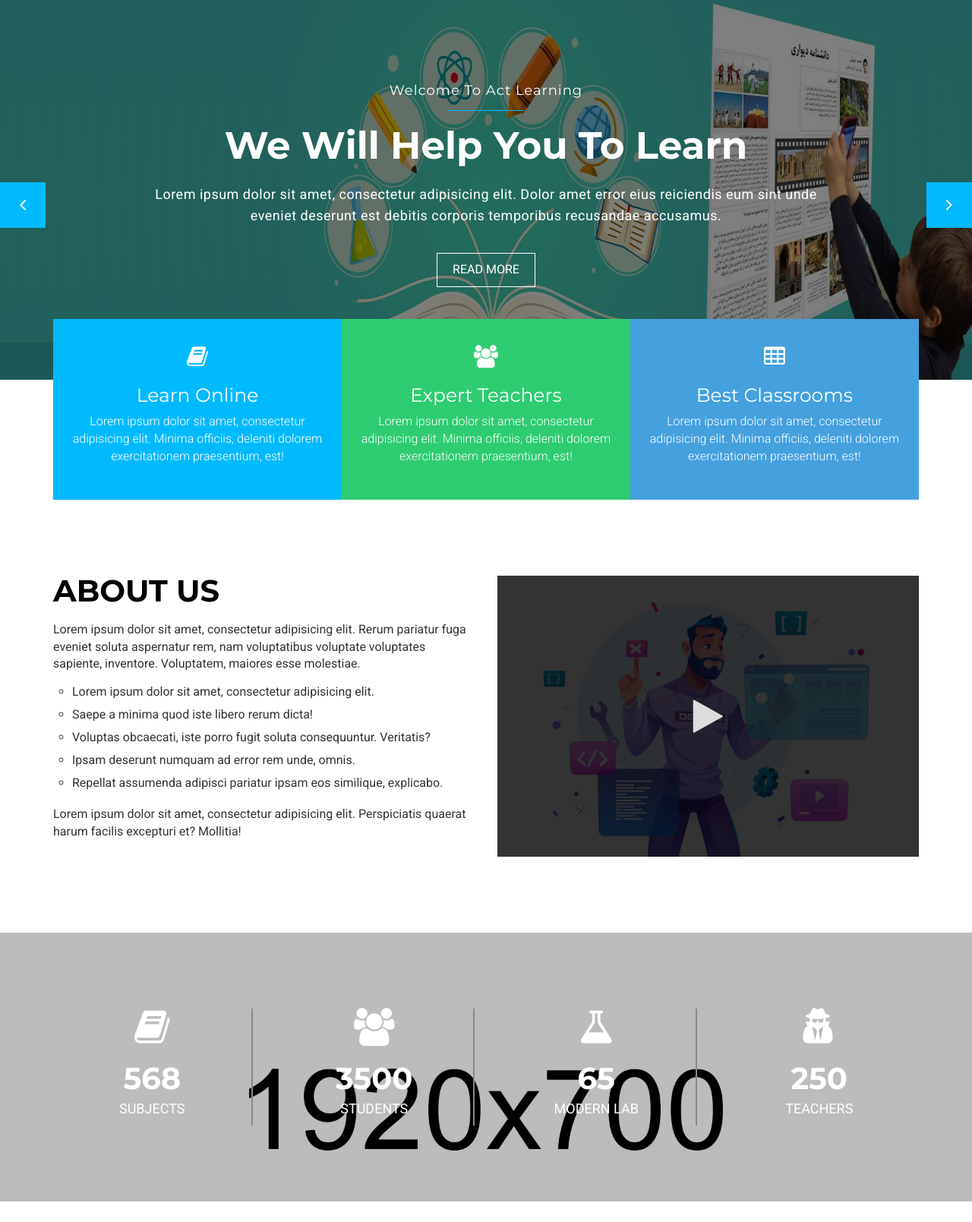
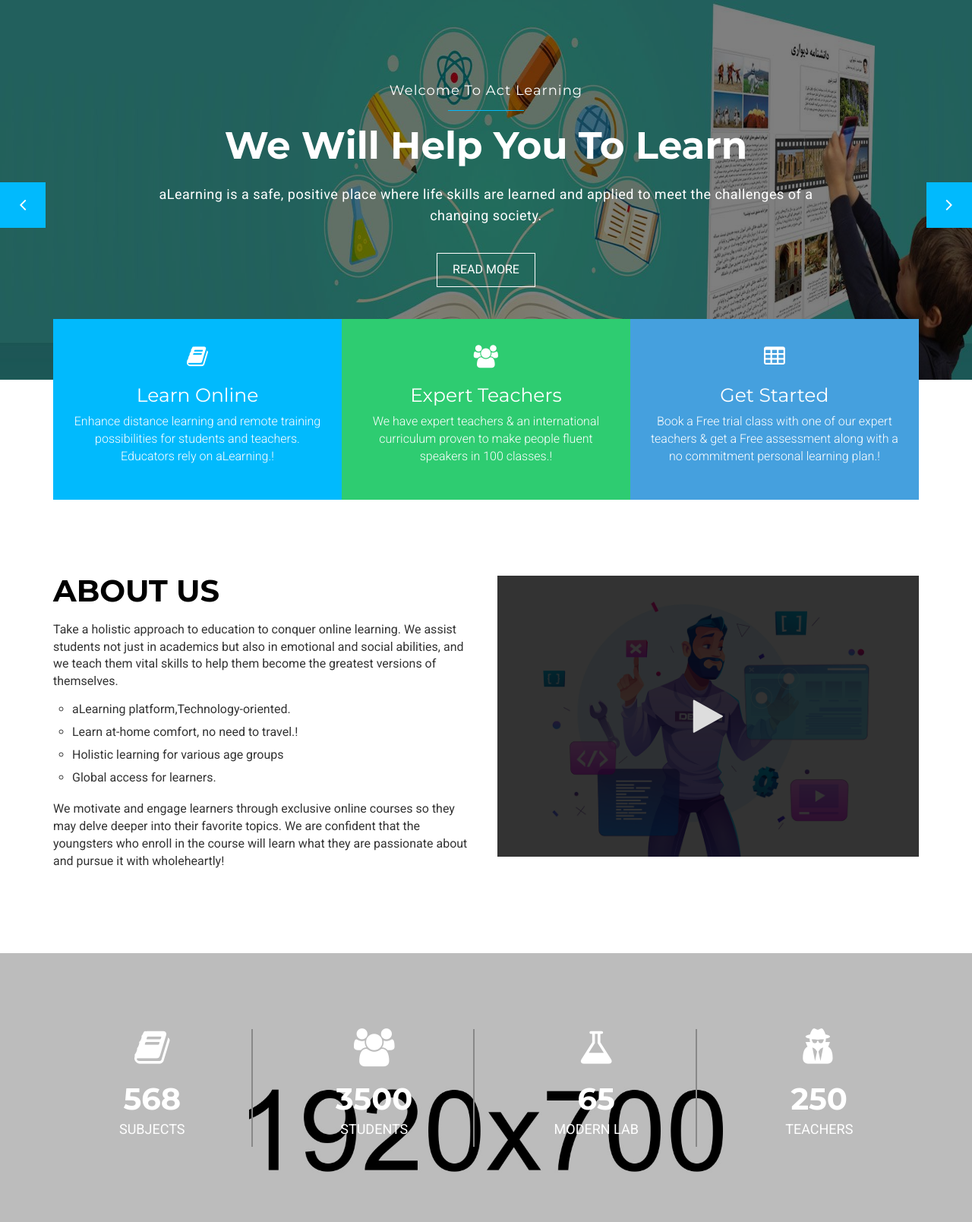
Before and after one commit to bijayathapa/lms_site, a Django app: page / in a window 1280 px wide. Shown: the part 116-1725 px from the top of the page at 76% size. Run offline with Django 3.2, Linux system fonts and the light colour scheme; data comes from the database, SQL or seed files in the repository; some libraries are stand-ins or nearby versions.

Commit message:
content update

```diff
--- a/myapp/templates/contact.html
+++ b/myapp/templates/contact.html
@@ -45,7 +45,7 @@
              </div>
              <div class="col-md-6">
                <div class="mu-contact-right">
-                 <iframe src="https://www.google.com/maps/embed?pb=!1m23!1m12!1m3!1d6249.345033302234!2d-80.02791918555701!3d40.45935344513505!2m3!1f0!2f0!3f0!3m2!1i1024!2i768!4f13.1!4m8!3e6!4m0!4m5!1s0x8834f411a7b748bd%3A0xaec8197db3de9a9e!2sCalifornia-Kirkbride%2C+Pittsburgh%2C+PA%2C+USA!3m2!1d40.4600435!2d-80.0213538!5e0!3m2!1sen!2sbd!4v1464270878470" width="100%" height="450" frameborder="0" style="border:0" allowfullscreen></iframe>
+                 <iframe src="https://maps.google.com/maps?q=basundhara,%20kathmandu&t=&z=13&ie=UTF8&iwloc=&output=embed" width="100%" height="450" frameborder="0" style="border:0" allowfullscreen></iframe>
                </div>
              </div>
            </div>
--- a/myapp/templates/index.html
+++ b/myapp/templates/index.html
@@ -193,7 +193,7 @@ drift.load('efh6admzwhbr');
         <h4>Welcome To Act Learning</h4>
         <span></span>
         <h2>We Will Help You To Learn</h2>
-        <p>Lorem ipsum dolor sit amet, consectetur adipisicing elit. Dolor amet error eius reiciendis eum sint unde eveniet deserunt est debitis corporis temporibus recusandae accusamus.</p>
+        <p>aLearning is a safe, positive place where life skills are learned and applied to meet the challenges of a changing society.</p>
         <a href="#" class="mu-read-more-btn">Read More</a>
       </div>
     </div>
@@ -209,7 +209,7 @@ drift.load('efh6admzwhbr');
         <h4>Free Education</h4>
         <span></span>
         <h2>Online Education For Everyone</h2>
-        <p>Lorem ipsum dolor sit amet, consectetur adipisicing elit. Dolor amet error eius reiciendis eum sint unde eveniet deserunt est debitis corporis temporibus recusandae accusamus.</p>
+        <p>Students build knowledge with a lifelong effort of being open minded and feeding one’s curiosities to promote progress and success throughout their surroundings.</p>
         <a href="#" class="mu-read-more-btn">Read More</a>
       </div>
     </div>
@@ -225,7 +225,7 @@ drift.load('efh6admzwhbr');
         <h4>Exclusivly For Education</h4>
         <span></span>
         <h2>Education For Everyone</h2>
-        <p>Lorem ipsum dolor sit amet, consectetur adipisicing elit. Dolor amet error eius reiciendis eum sint unde eveniet deserunt est debitis corporis temporibus recusandae accusamus.</p>
+        <p>Students will demonstrate strength through building community, caring for others, being honest, and having pride in themselves.</p>
         <a href="#" class="mu-read-more-btn">Read More</a>
       </div>
     </div>
@@ -242,21 +242,21 @@ drift.load('efh6admzwhbr');
             <div class="mu-service-single">
               <span class="fa fa-book"></span>
               <h3>Learn Online</h3>
-              <p>Lorem ipsum dolor sit amet, consectetur adipisicing elit. Minima officiis, deleniti dolorem exercitationem praesentium, est!</p>
+              <p>Enhance distance learning and remote training possibilities for students and teachers. Educators rely on aLearning.!</p>
             </div>
             <!-- Start single service -->
             <!-- Start single service -->
             <div class="mu-service-single">
               <span class="fa fa-users"></span>
               <h3>Expert Teachers</h3>
-              <p>Lorem ipsum dolor sit amet, consectetur adipisicing elit. Minima officiis, deleniti dolorem exercitationem praesentium, est!</p>
+              <p>We have expert teachers & an international curriculum proven to make people fluent speakers in 100 classes.!</p>
             </div>
             <!-- Start single service -->
             <!-- Start single service -->
             <div class="mu-service-single">
               <span class="fa fa-table"></span>
-              <h3>Best Classrooms</h3>
-              <p>Lorem ipsum dolor sit amet, consectetur adipisicing elit. Minima officiis, deleniti dolorem exercitationem praesentium, est!</p>
+              <h3>Get Started</h3>
+              <p>Book a Free trial class with one of our expert teachers & get a Free assessment along with a no commitment personal learning plan.!</p>
             </div>
             <!-- Start single service -->
           </div>
@@ -280,20 +280,19 @@ drift.load('efh6admzwhbr');
                     <h2>About Us</h2>
                   </div>
                   <!-- End Title -->
-                  <p>Lorem ipsum dolor sit amet, consectetur adipisicing elit. Rerum pariatur fuga eveniet soluta aspernatur rem, nam voluptatibus voluptate voluptates sapiente, inventore. Voluptatem, maiores esse molestiae.</p>
+                  <p>Take a holistic approach to education to conquer online learning. We assist students not just in academics but also in emotional and social abilities, and we teach them vital skills to help them become the greatest versions of themselves.</p>
                   <ul>
-                    <li>Lorem ipsum dolor sit amet, consectetur adipisicing elit.</li>
-                    <li>Saepe a minima quod iste libero rerum dicta!</li>
-                    <li>Voluptas obcaecati, iste porro fugit soluta consequuntur. Veritatis?</li>
-                    <li>Ipsam deserunt numquam ad error rem unde, omnis.</li>
-                    <li>Repellat assumenda adipisci pariatur ipsam eos similique, explicabo.</li>
+                    <li>aLearning platform,Technology-oriented.</li>
+                    <li>Learn at-home comfort, no need to travel.!</li>
+                    <li>Holistic learning for various age groups</li>
+                    <li>Global access for learners.</li>
                   </ul>
-                  <p>Lorem ipsum dolor sit amet, consectetur adipisicing elit. Perspiciatis quaerat harum facilis excepturi et? Mollitia!</p>
+                  <p>We motivate and engage learners through exclusive online courses so they may delve deeper into their favorite topics. We are confident that the youngsters who enroll in the course will learn what they are passionate about and pursue it with wholeheartly!</p>
                 </div>
               </div>
               <div class="col-lg-6 col-md-6">
                 <div class="mu-about-us-right">
-                <a id="mu-abtus-video" href="https://www.youtube.com/embed/HN3pm9qYAUs" target="mutube-video">
+                <a id="mu-abtus-video" href="https://www.youtube.com/embed/RyWdxvTKZLE" target="mutube-video">
                   <img src="{% static 'img/about.jpg'%}" alt="img">
                 </a>
                 </div>
@@ -453,15 +452,15 @@ drift.load('efh6admzwhbr');
                     <a href="#"><img src="{{course.imageURL}}" alt="img"></a>
                     <figcaption class="mu-latest-course-imgcaption">
                       <a href="#">{{course.name}}</a>
-                      <span><i class="fa fa-clock-o"></i>90Days</span>
+                      <span><i class="fa fa-clock-o"></i>{{course.duration}} Days</span>
                     </figcaption>
                   </figure>
                   <div class="mu-latest-course-single-content">
                     <h4><a href="#">Lorem ipsum dolor sit amet.</a></h4>
-                    <p>Lorem ipsum dolor sit amet, consectetur adipisicing elit. Amet quod nisi quisquam modi dolore, dicta obcaecati architecto quidem ullam quia.</p>
+                    <p>{{course.details}}</p>
                     <div class="mu-latest-course-single-contbottom">
                       <a class="mu-course-details" href="#">Details</a>
-                      <span class="mu-course-price" href="#">$165.00</span>
+                      <span class="mu-course-price" href="#">Rs.{{course.cost}}</span>
                     </div>
                   </div>
                 </div>
```
Also changed, not shown: myapp/models.py (line endings or trailing spaces), myapp/static/img/eduimage.jpg (added).
